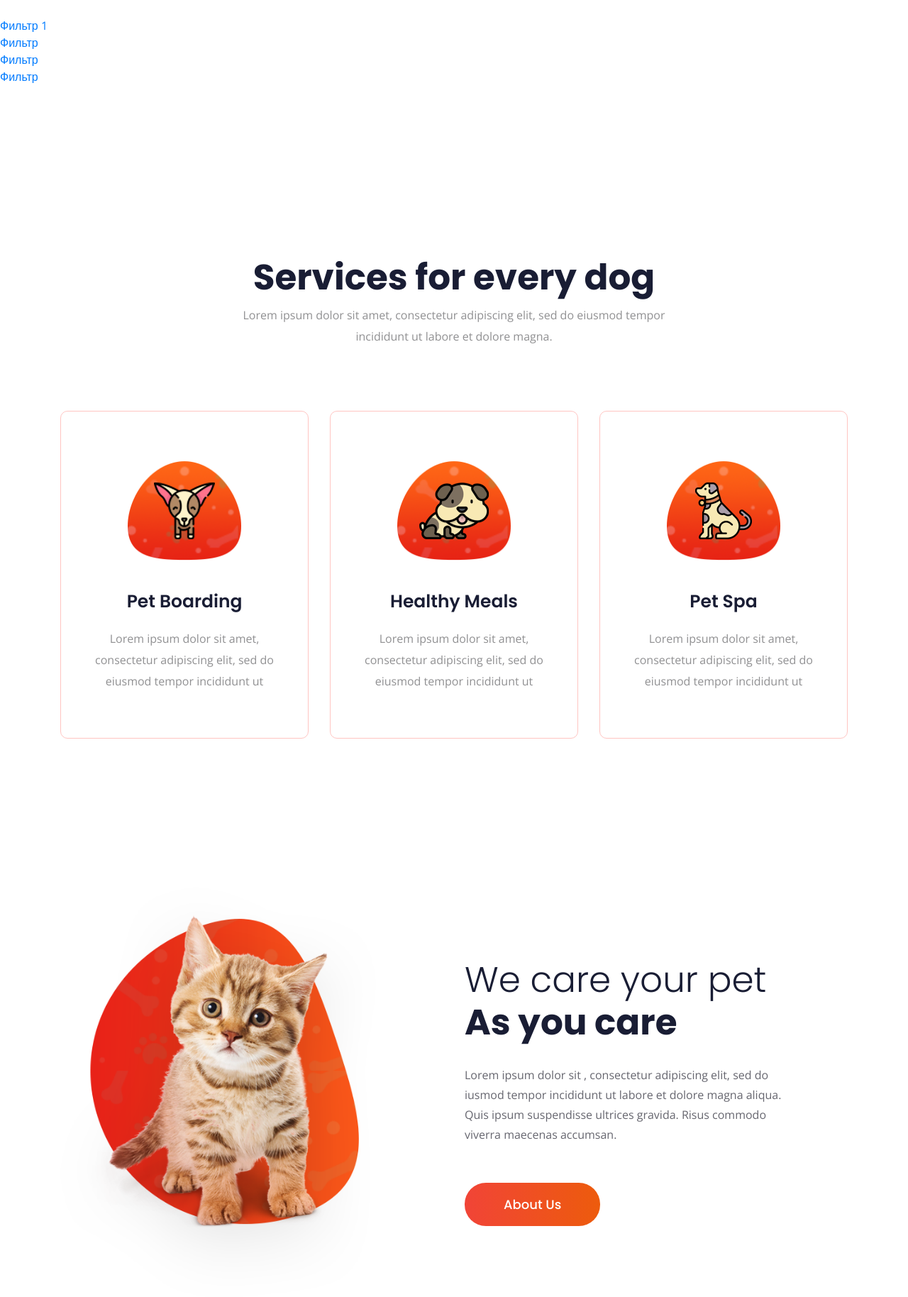
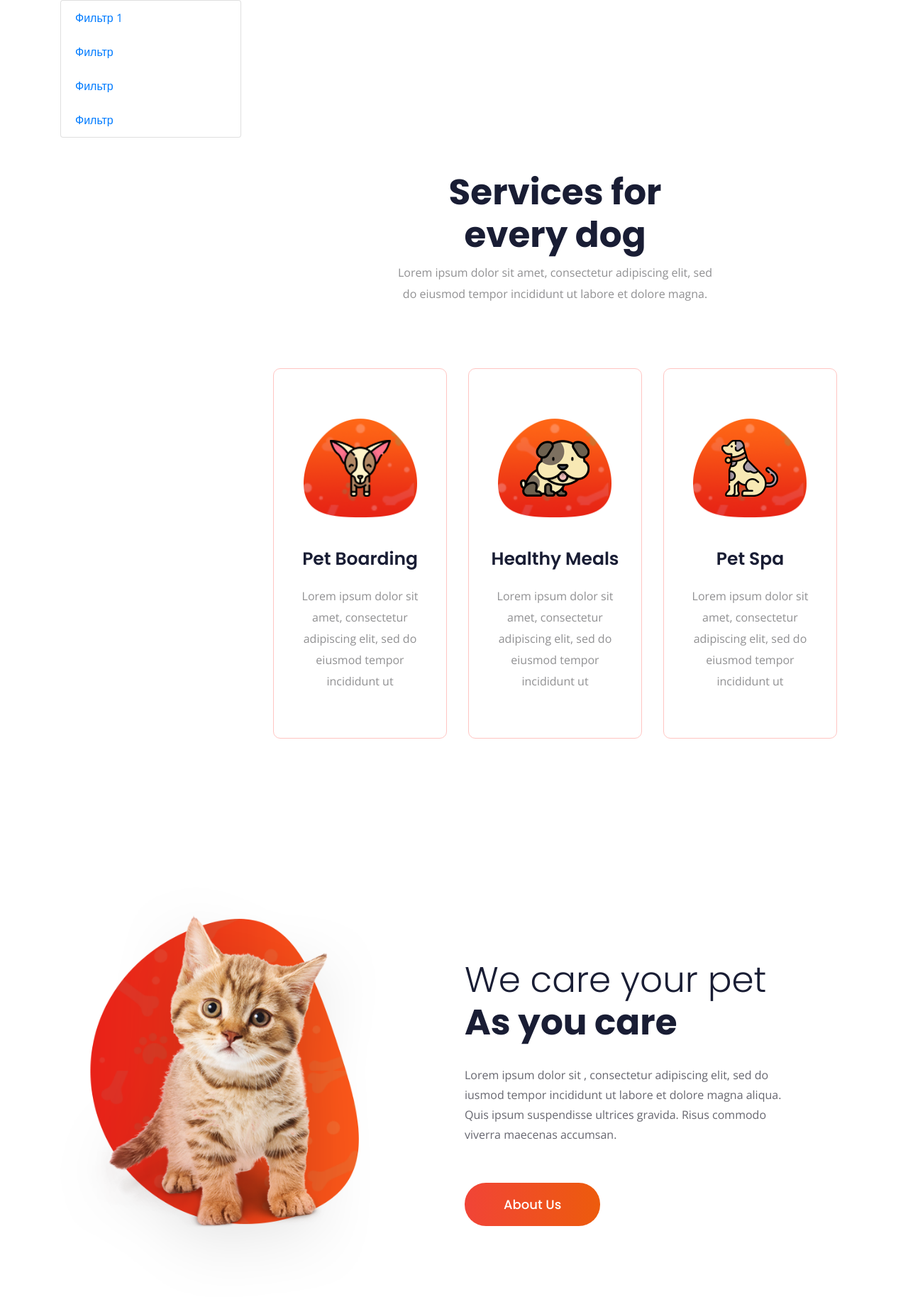
Before and after one commit to svdpgmr93/Pets, a Django app: page / in a window 1280 px wide. Shown: the part 163-1991 px from the top of the page at 71% size. Run offline with Django 4.2, Linux system fonts and the light colour scheme; some libraries are stand-ins or nearby versions.

Commit message:
Change the front of left-sub menu and add the profile-page

```diff
--- a/Pets/Pets/urls.py
+++ b/Pets/Pets/urls.py
@@ -25,4 +25,5 @@ urlpatterns = [
     path('logout', views.logged_out, name='logout'),
     path('login/', views.logged_in, name='login'),
     path('registration/', views.registration, name='registration'),
+    path('profile_page/', views.profile_data, name='profile_page')
 ]
--- a/Pets/Users/forms.py
+++ b/Pets/Users/forms.py
@@ -25,3 +25,8 @@ class RegistrationForm(forms.ModelForm):
         if get_user_model().objects.filter(email=self.cleaned_data['email']).exists():
             raise forms.ValidationError('Такой E-mail уже существует')
         return self.cleaned_data['email']
+
+
+class ProfileForm(forms.ModelForm):
+    model = get_user_model()
+    fields = ['username', 'email', 'first_name', 'last_name', 'phone_number', 'birthday']
--- a/Pets/Users/views.py
+++ b/Pets/Users/views.py
@@ -1,7 +1,8 @@
 from django.shortcuts import render, redirect
 from django.http import HttpResponse
 from django.contrib.auth import login, authenticate, logout
-from .forms import LoginForm, RegistrationForm
+from .forms import LoginForm, RegistrationForm, ProfileForm
+from .models import Owner
 
 
 def hello(request):
@@ -39,3 +40,11 @@ def registration(request):
             return render(request, 'Users/register_done.html')
     form = RegistrationForm()
     return render(request, 'users/registration.html', {'form': form})
+
+
+def profile_data(request):
+    username = request.user.username
+    owner = Owner.objects.get(username=username)
+    context = {'owner': owner}
+    return render(request,
+                  'profile_page.html', context)
--- a/Pets/templates/index.html
+++ b/Pets/templates/index.html
@@ -111,10 +111,26 @@
     </div>-->
     <!-- slider_area_end -->
 {% block content %}
-    {% include 'tabs_menu.html' %}
+
 {% endblock %}
+    <div class="container">
+        <div class="row">
+<div class="col-3">
+    {% if request.user.is_authenticated %}
+    <ul class="list-group">
+            <li class="list-group-item"><a href="#">Мои питомцы</a></li>
+            <li class="list-group-item"><a href="#">Мои события</a></li>
+            <li class="list-group-item"><a href="#">Мои группы</a></li>
+            <li class="list-group-item"><a href="#">Мои места</a></li>
+{% endif%}
+            <li class="list-group-item"><a href="#">Фильтр 1</a></li>
+            <li class="list-group-item"><a href="#">Фильтр</a></li>
+            <li class="list-group-item"><a href="#">Фильтр</a></li>
+            <li class="list-group-item"><a href="#">Фильтр</a></li>
+        </ul>
+</div>
     <!-- service_area_start  -->
-    <div class="service_area">
+    <div class="service_area col-9">
         <div class="container">
             <div class="row justify-content-center ">
                 <div class="col-lg-7 col-md-10">
@@ -168,7 +184,8 @@
         </div>
     </div>
     <!-- service_area_end -->
-
+            </div>
+    </div>
     <!-- pet_care_area_start  -->
     <div class="pet_care_area">
         <div class="container">
--- a/Pets/templates/navbar.html
+++ b/Pets/templates/navbar.html
@@ -11,7 +11,7 @@
     </form></li>
         {% if request.user.is_authenticated %}
         <li><a href="#">Сообщения</a></li>
-        <li><a href="#">Профиль <i class="ti-angle-down"></i></a>
+        <li><a href="{% url 'profile_page' %}">Профиль <i class="ti-angle-down"></i></a>
             <ul class="submenu">
                 <li><a href="blog.html">dogs</a></li>
                 <li><a href="single-blog.html">cats</a></li>
--- a/Pets/templates/tabs_menu.html
+++ b/Pets/templates/tabs_menu.html
@@ -1,20 +1,32 @@
 {% load static %}
+<!--{% if request.user.is_authenticated %}-->
+<!--<div class="list-unstyled fw-normal pb-2 small">-->
+<!--    <ul class="list-unstyled fw-normal pb-2 small">-->
+<!--            <li class="bd-links-link d-inline-block rounded"><a href="#">Мои питомцы</a></li>-->
+<!--            <li class="bd-links-link d-inline-block rounded"><a href="#">Мои события</a></li>-->
+<!--            <li class="bd-links-link d-inline-block rounded"><a href="#">Мои группы</a></li>-->
+<!--            <li class="bd-links-link d-inline-block rounded"><a href="#">Мои места</a></li>-->
+<!--        </ul>-->
+<!--{% endif%}-->
+<!--            <ul class="list-unstyled fw-normal pb-2 small">-->
+<!--            <li class="bd-links-link d-inline-block rounded"><a href="#">Фильтр 1</a></li>-->
+<!--            <li class="bd-links-link d-inline-block rounded"><a href="#">Фильтр</a></li>-->
+<!--            <li class="bd-links-link d-inline-block rounded"><a href="#">Фильтр</a></li>-->
+<!--            <li class="bd-links-link d-inline-block rounded"><a href="#">Фильтр</a></li>-->
+<!--        </ul>-->
+<!--</div>-->
+
 {% if request.user.is_authenticated %}
 <div>
-    <ul class="submenu">
-            <li><a href="#">Мои питомцы</a></li>
-            <li><a href="#">Мои события</a></li>
-            <li><a href="#">Мои группы</a></li>
-            <li><a href="#">Мои места</a></li>
+    <ul class="list-group">
+            <li class="list-group-item"><a href="#">Мои питомцы</a></li>
+            <li class="list-group-item"><a href="#">Мои события</a></li>
+            <li class="list-group-item"><a href="#">Мои группы</a></li>
+            <li class="list-group-item"><a href="#">Мои места</a></li>
+{% endif%}
+            <li class="list-group-item"><a href="#">Фильтр 1</a></li>
+            <li class="list-group-item"><a href="#">Фильтр</a></li>
+            <li class="list-group-item"><a href="#">Фильтр</a></li>
+            <li class="list-group-item"><a href="#">Фильтр</a></li>
         </ul>
 </div>
-{% endif%}
-<br>
-<div>
-            <ul class="submenu">
-            <li><a href="#">Фильтр 1</a></li>
-            <li><a href="#">Фильтр</a></li>
-            <li><a href="#">Фильтр</a></li>
-            <li><a href="#">Фильтр</a></li>
-        </ul>
-</div>
```
Also changed, not shown: Pets/templates/profile_page.html (added, +28 -0 lines).
